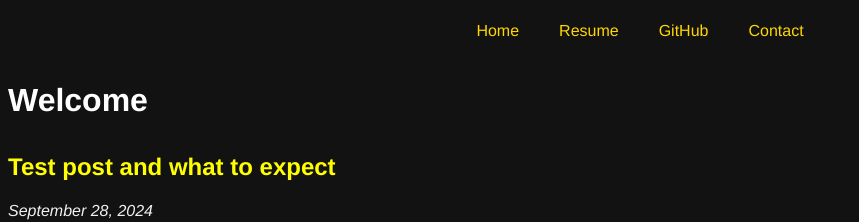
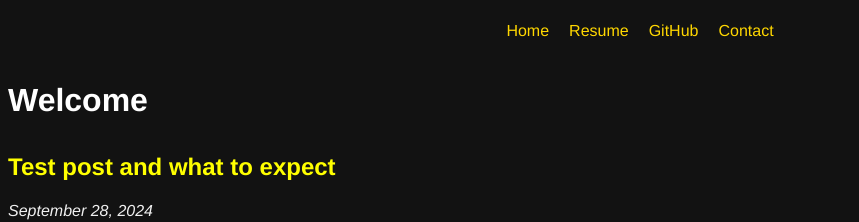
Before and after one commit to benn9833/benn9833.github.io, a Jekyll site: the page built from index.html, in a window 1280 px wide. Shown: the top 222 px of the page, without its empty margins (0-859 px from the left). Built offline with Jekyll 4.4.1, drawn with Linux system fonts in a browser that asks for light colours.

Commit message:
Update style.css

```diff
--- a/assets/css/style.css
+++ b/assets/css/style.css
@@ -13,7 +13,7 @@
     color: #FFD700; /* Yellow color for the links */
     text-decoration: none; /* Remove underline */
     font-size: 16px; /* Font size similar to Google's */
-    margin: 0 20px; /* Add horizontal space between the links */
+    margin: 0 10px; /* Add horizontal space between the links */
 }
 
 .topnav a:hover {
```
